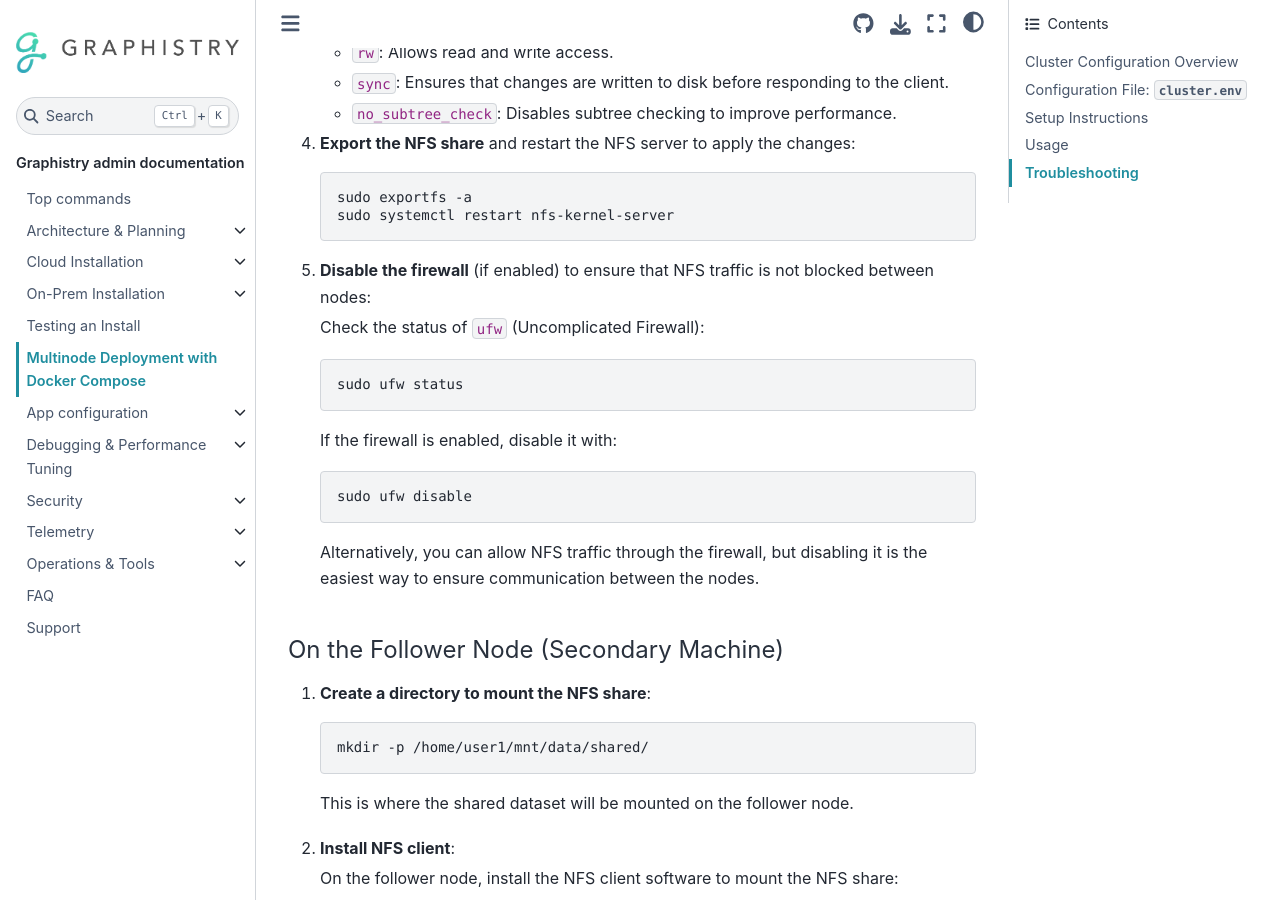
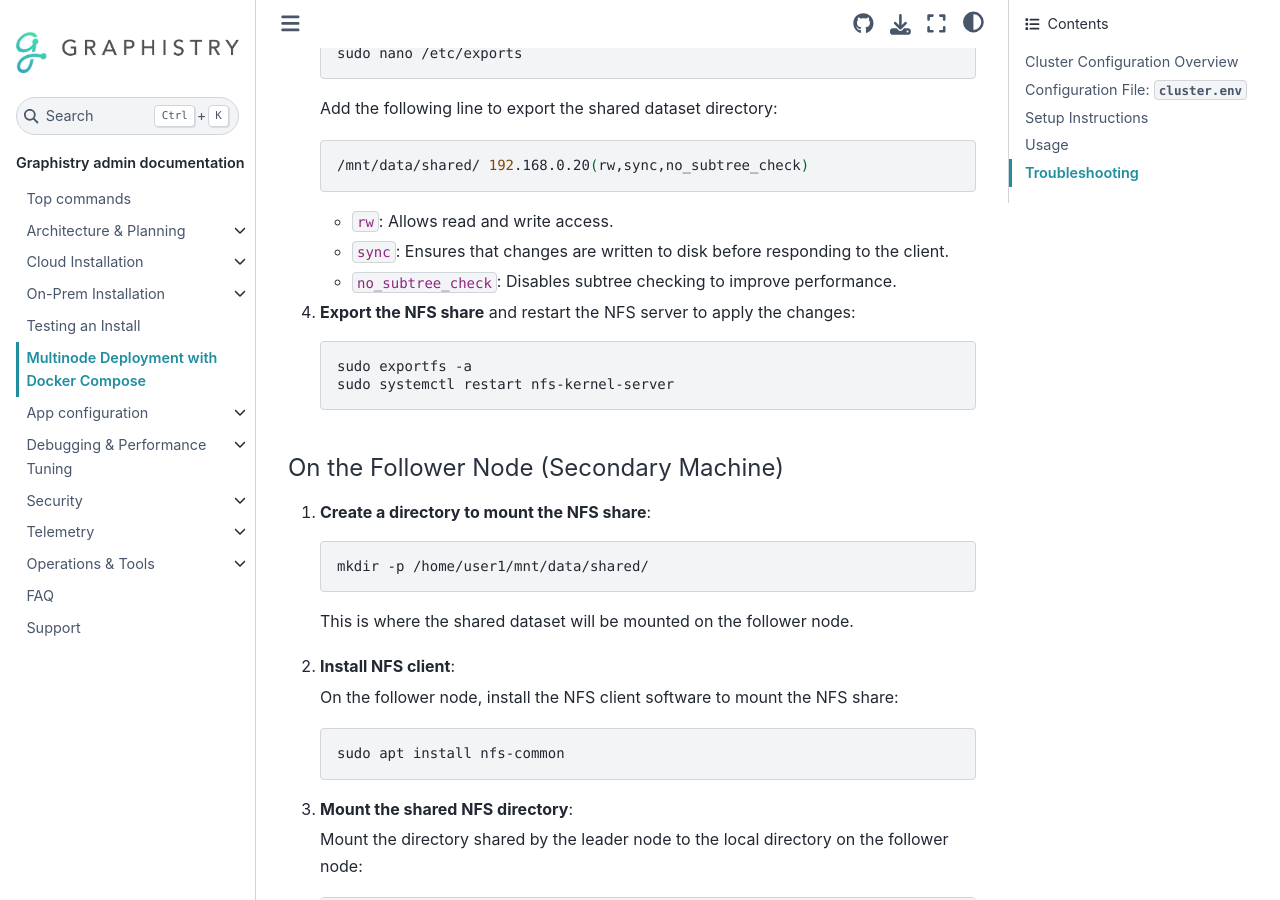
Before and after one commit to graphistry/graphistry-cli, a Sphinx documentation site: the page built from docs/install/cluster.md, in a window 1280 px wide and 900 px high, scrolled down 3018 px. Built offline with Sphinx 7.4.7 and the Sphinx Book theme 1.1.4, drawn with Linux system fonts in a browser that asks for light colours; the version number could not be read and is left out; some of the changed text lies outside the part shown.

Commit message:
improve firewall instructions (PROD system should not disable it) and mark the feature as experimental

````diff
--- a/docs/install/cluster.md
+++ b/docs/install/cluster.md
@@ -104,22 +108,6 @@
     sudo systemctl restart nfs-kernel-server
     ```
 
-5. **Disable the firewall** (if enabled) to ensure that NFS traffic is not blocked between nodes:
-
-    Check the status of `ufw` (Uncomplicated Firewall):
-
-    ```bash
-    sudo ufw status
-    ```
-
-    If the firewall is enabled, disable it with:
-
-    ```bash
-    sudo ufw disable
-    ```
-
-    Alternatively, you can allow NFS traffic through the firewall, but disabling it is the easiest way to ensure communication between the nodes.
-
 #### On the Follower Node (Secondary Machine)
 
 1. **Create a directory to mount the NFS share**:
@@ -164,8 +152,6 @@
     ```
 
     This confirms that the NFS share is mounted and ready to use.
-
----
 
 ### Step 2: Docker Compose Setup
 
@@ -253,6 +239,6 @@
 
 - **Mounting Issues**: If the NFS mount does not appear or fails, verify the IP addresses and paths in the `/etc/exports` file on the leader node. Ensure that the follower node has access to the shared directory.
 
-- **Firewall Issues**: Ensure that firewalls are disabled on both the leader and follower nodes or that the NFS ports are allowed. If the firewall is enabled, use `ufw` or `iptables` to allow NFS traffic.
+- **Firewall Issues**: Ensure that the firewall on both the leader and follower nodes is properly configured to allow NFS traffic. Use tools like `ufw` or `iptables` to open the necessary NFS ports (e.g., 2049) based on your installation.
 
 - **Permission Issues**: If permission errors occur when accessing the shared directory, check the directory permissions on the leader node and ensure they are accessible by the user running Docker on the follower node.
````
Also changed, not shown: other parts of docs/install/cluster.md (+4 -0 lines).
